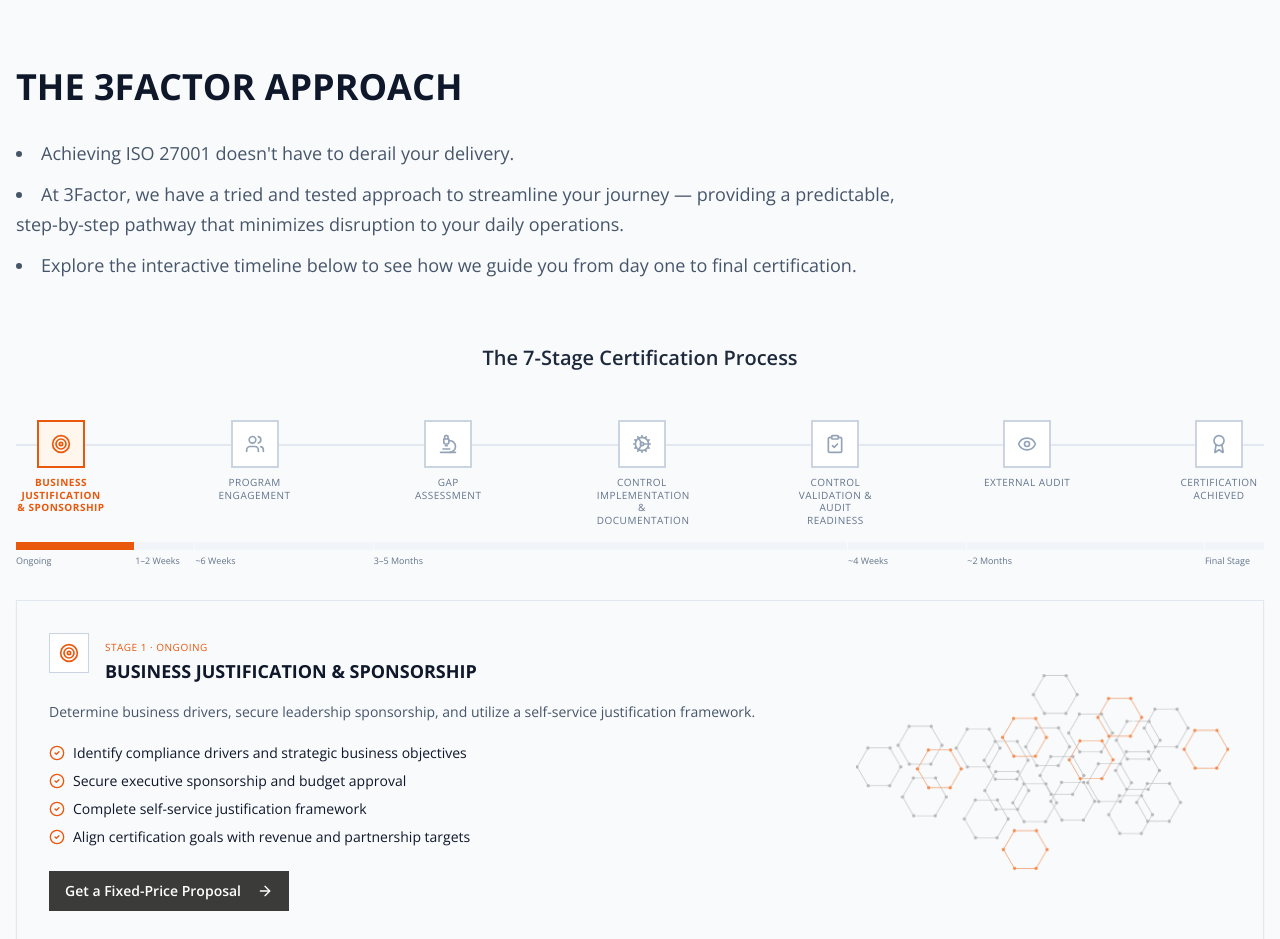
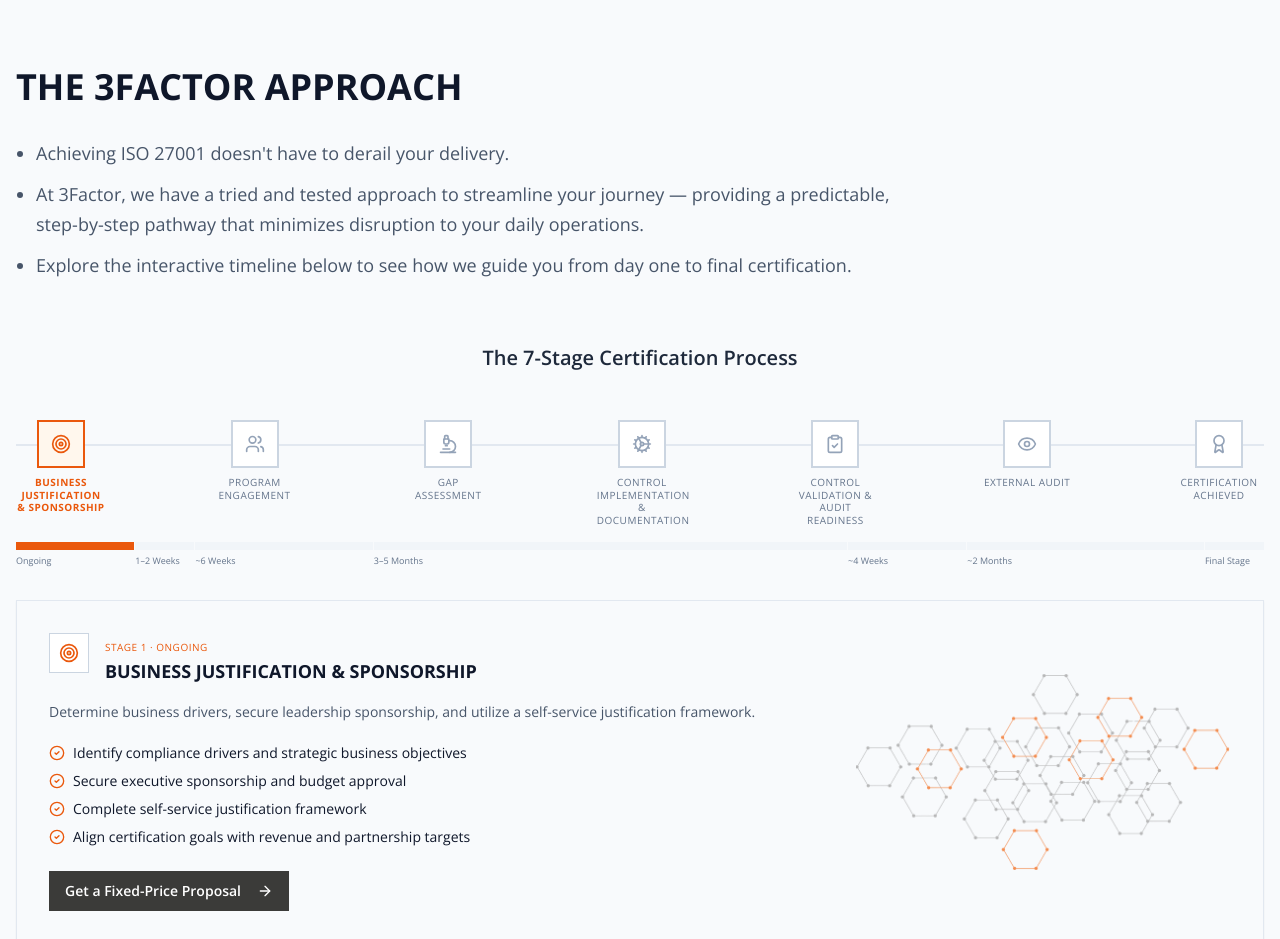
Before and after one commit to Sean3FACTOR/threefactor-glow-web, a React (Vite) app: page /services/iso-27001 in a window 1280 px wide. Shown: the part 980-1919 px from the top of the page. Built offline with nearby package versions, Linux system fonts and the light colour scheme.

Commit message:
Improve bullet text alignment

```diff
--- a/src/pages/ISO27001Page.tsx
+++ b/src/pages/ISO27001Page.tsx
@@ -724,7 +724,7 @@ const ISO27001Page = () => {
           <h2 className="text-3xl md:text-4xl font-bold text-slate-900 uppercase mb-8">
             THE 3FACTOR APPROACH
           </h2>
-          <ul className="text-lg text-slate-600 mb-16 max-w-4xl leading-relaxed space-y-3 list-disc list-inside">
+          <ul className="text-lg text-slate-600 mb-16 max-w-4xl leading-relaxed space-y-3 list-disc pl-5">
             <li>Achieving ISO 27001 doesn't have to derail your delivery.</li>
             <li>At 3Factor, we have a tried and tested approach to streamline your journey — providing a predictable, step-by-step pathway that minimizes disruption to your daily operations.</li>
             <li>Explore the interactive timeline below to see how we guide you from day one to final certification.</li>
```
